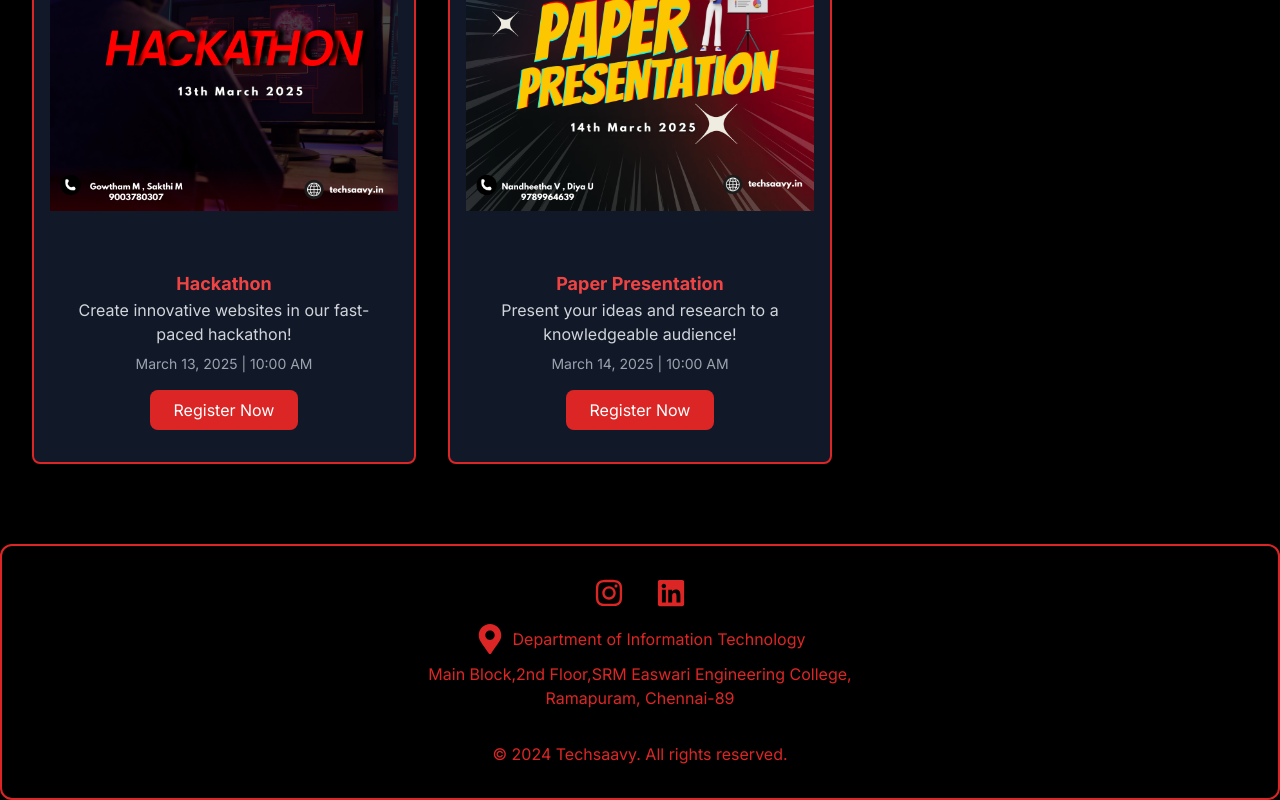
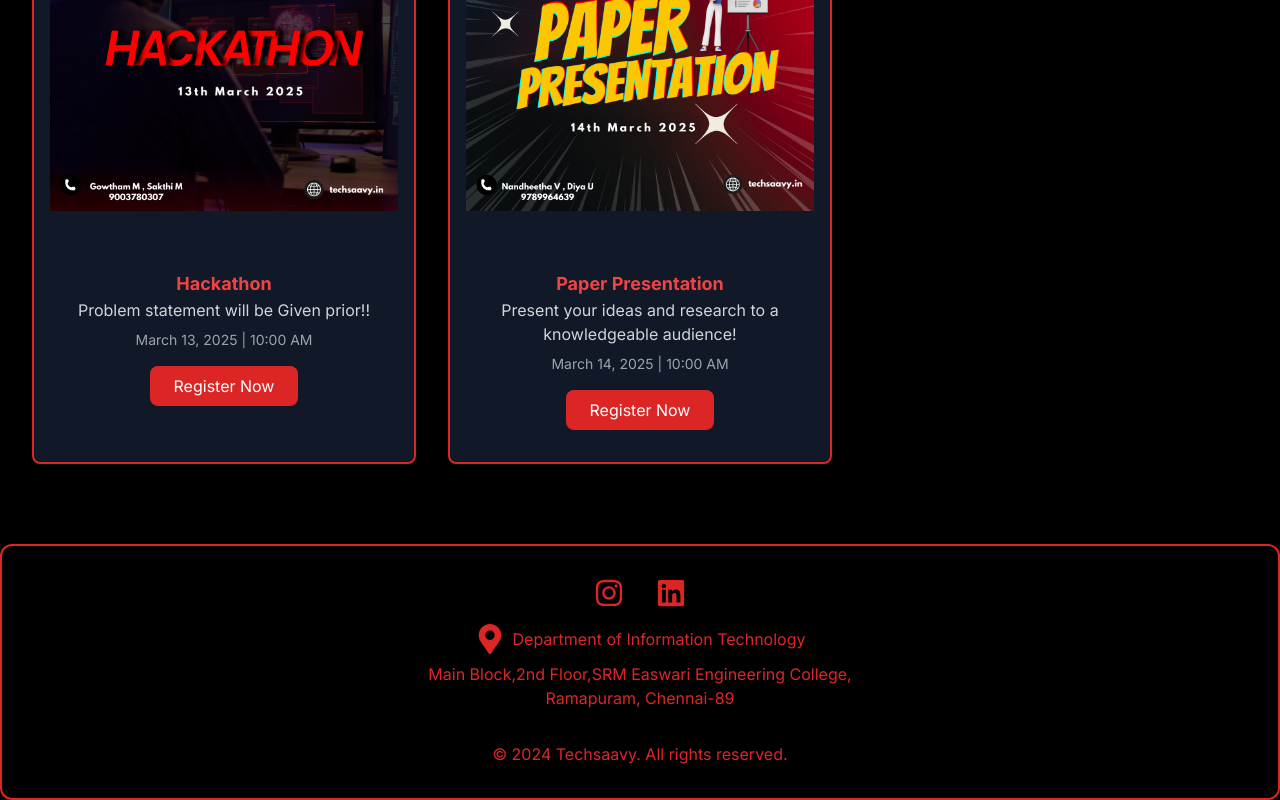
Before and after one commit to HariAditya2k3/Techsaavy-Portfolio, a Next.js app: page /home in a window 1280 px wide. Shown: the part 1342-2142 px from the top of the page. Built offline with nearby package versions, Linux system fonts and the light colour scheme.

Commit message:
Update page.tsx

```diff
--- a/src/app/home/page.tsx
+++ b/src/app/home/page.tsx
@@ -58,7 +58,7 @@ export default function Home() {
     {
       imgSrc: "/ev4.png",
       title: "Hackathon",
-      description: "Create innovative websites in our fast-paced hackathon!",
+      description: "Problem statement will be Given prior!!",
       participants: "5",
       amount: "₹500/team",
       prize: "Win a prize pool worth ₹12,000",
```
